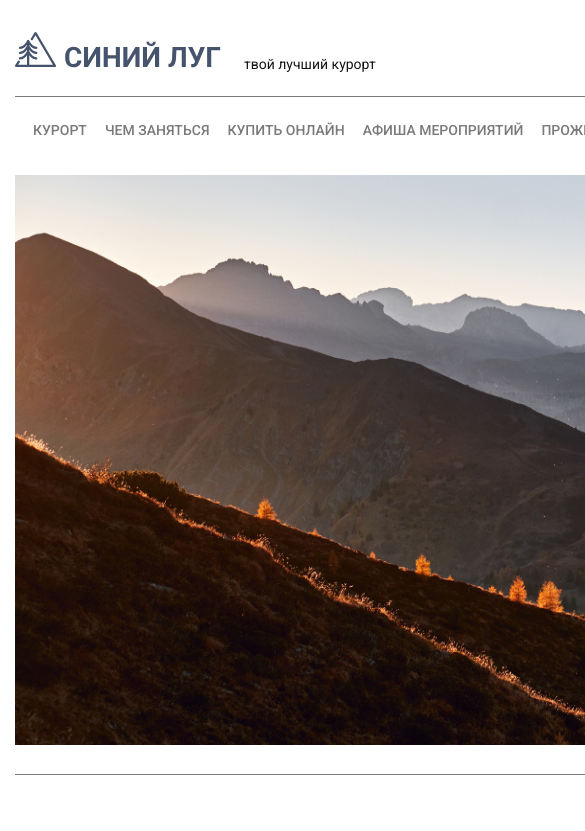
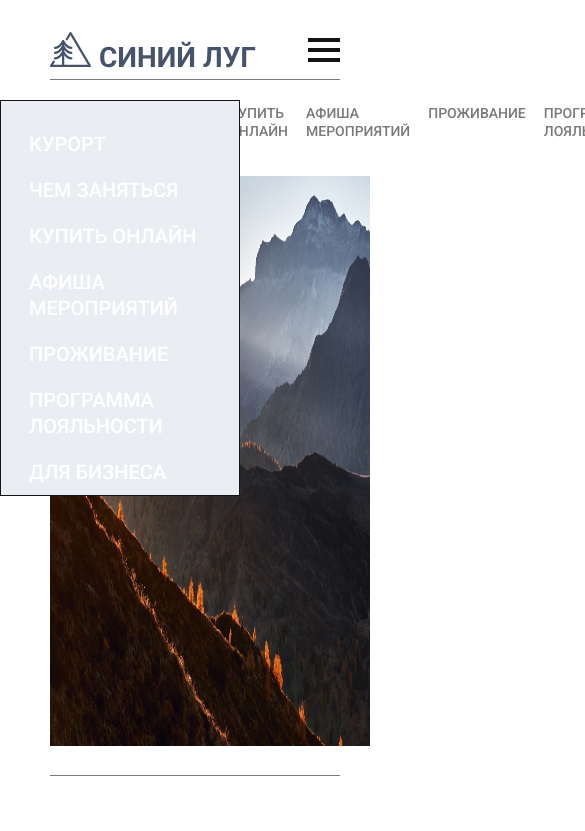
Before and after one commit to verakochiwebdeveloper/blue_grassland, a plain HTML site: page index.html in a window 390 px wide. Shown: the top 831 px of the page, 585 px wide, since content can reach past the window. Drawn offline with Linux system fonts and the light colour scheme.

Commit message:
medeia 0.4

```diff
--- a/css/media.css
+++ b/css/media.css
@@ -0,0 +1,44 @@
+/* Экстрамалые девайсы («телефоны», < 576px)*/
+@media (max-width: 575.98px) {
+    .container {
+        width: 320px;
+    }
+
+    .logo__title {
+        display: none;
+    }
+
+    .header__top-phone {
+        display: none;
+    }
+
+    .header__content-image {
+        width: 320px;
+    }
+
+    .place__title {
+        font-size: 22px;
+    }
+
+    .--h4 {
+        font-size: 16px;
+    }
+
+    .dwelling__wrapper {
+        display: block;
+        text-align: center;
+    }
+};
+
+/* Малые девайсы («ландшафтные», < 768px) */
+@media (max-width: 767.98px) {  };
+
+/* Средние девайсы («таблетки», < 992px) */
+@media (max-width: 991.98px) {  };
+
+/* Большие девайсы (большие десктопы, < 1200px)*/
+ @media (max-width: 1199.98px) {
+    .burger__menu-btn {
+        display: none;
+    }
+}
--- a/css/style.css
+++ b/css/style.css
@@ -26,9 +26,77 @@
   color: #bf6024;
 }
 
+/*-------- бургер меню------*/
+
+.burger__menu-btn {
+  width: 32px;
+  height: 32px;
+  background-color: #ffffff;
+  z-index: 5;
+  position: relative;
+  top: -20px;
+  cursor: pointer;
+
+
+}
+
+.btn__line, .btn__line:after, .btn__line::before {
+  position: absolute;
+  top: 20px;
+  width: 100%;
+  height: 4px;
+  background-color: #141414;
+  content: "";
+  left: 0;
+}
+
+.btn__line::before {
+  top: 10px;
+}
+
+.btn__line::after {
+  bottom: -10px;
+}
+
+.--active {
+  display: block;
+}
+
+.--active .btn__line::before {
+  transform: rotate(-45deg);
+}
+
+.burger__menu-list {
+  position: absolute;
+  z-index: 10;
+  top: 100px;
+  right: 150px;
+  border: 1px solid #141414;
+  padding: 10px;
+  background: #eaedf2;
+
+}
+
+.burger__menu-list .biznes__list-link {
+  color: #ffffff;
+  margin-top: 20px;
+  font-size: 20px;
+  display: block;
+}
+
+
+.burger__menu-list  .menu__list-link {
+  color: #ffffff;
+  margin-top: 20px;
+  display: block;
+  font-size: 20px;
+}
+/*-------- / бургер меню------*/
+
 .header__menu {
   padding: 24px 0 36px;
 }
+
 
 .menu__list-item,
 .biznes__list-item {
--- a/index.html
+++ b/index.html
@@ -40,10 +40,42 @@
             <button class="phone__callback --btn-callback">
               Обратная связь
             </button>
-            <a href="tel: 8 800 770 30 30" class="phone__number --roboto-m-14"
-              >8 800 770 30 30</a
-            >
+            <a href="tel: 8 800 770 30 30" class="phone__number --roboto-m-14">
+              8 800 770 30 30
+            </a>
           </div>
+          <nav class="burger__menu">
+            <button class="burger__menu-btn">
+              <span class="btn__line"></span>
+            </button>
+            <div class="burger__menu-list">
+              <ul class="menu__list ">
+                <li class="menu__list-item">
+                  <a href="#" class="menu__list-link"> Курорт </a>
+                </li>
+                <li class="menu__list-item">
+                  <a href="#" class="menu__list-link"> Чем заняться </a>
+                </li>
+                <li class="menu__list-item">
+                  <a href="#" class="menu__list-link"> Купить онлайн </a>
+                </li>
+                <li class="menu__list-item">
+                  <a href="#" class="menu__list-link"> Афиша мероприятий </a>
+                </li>
+                <li class="menu__list-item">
+                  <a href="#" class="menu__list-link"> Проживание </a>
+                </li>
+              </ul>
+              <ul class="biznes__list ">
+                <li class="biznes__list-item">
+                  <a href="#" class="biznes__list-link"> Программа лояльности</a>
+                </li>
+                <li class="biznes__list-item">
+                  <a href="#" class="biznes__list-link">Для бизнеса</a>
+                </li>
+              </ul>
+            </div>
+          </nav>
         </div>
         <div class="header__menu">
           <nav class="menu flex --just-space">
@@ -152,6 +184,7 @@
           </div>
         </div>
       </section>
+    </main>
     <footer class="footer">
       <div class="container">
         <div class="footer__wrapper flex --align-center --just-space">
@@ -181,7 +214,7 @@
         </div>
       </div>
     </footer>
-
-    </main>
+<!--js-->
+    <script src="js/main.js"></script>
   </body>
 </html>
--- /dev/null
+++ b/js/main.js
@@ -0,0 +1,8 @@
+/* бургер меню*/
+
+let menuBtn = document.querySelector('.burger__menu-btn');
+let menu = document.querySelector('burger__menu-list');
+menuBtn.addEventListener('click', function(){
+  menu.classList.toggle('--active');
+})
+/* /бургер меню*/
```
Lines whose indentation alone changed are shown as unchanged.
